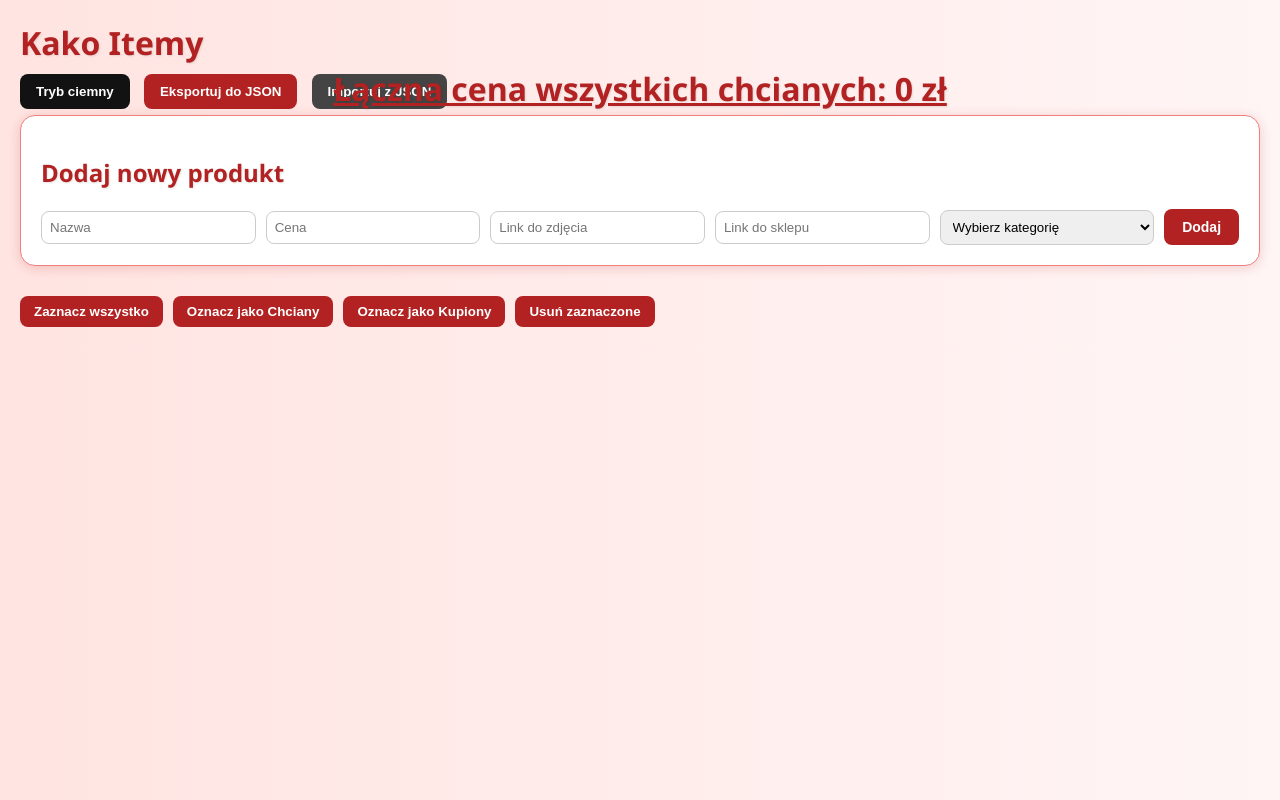
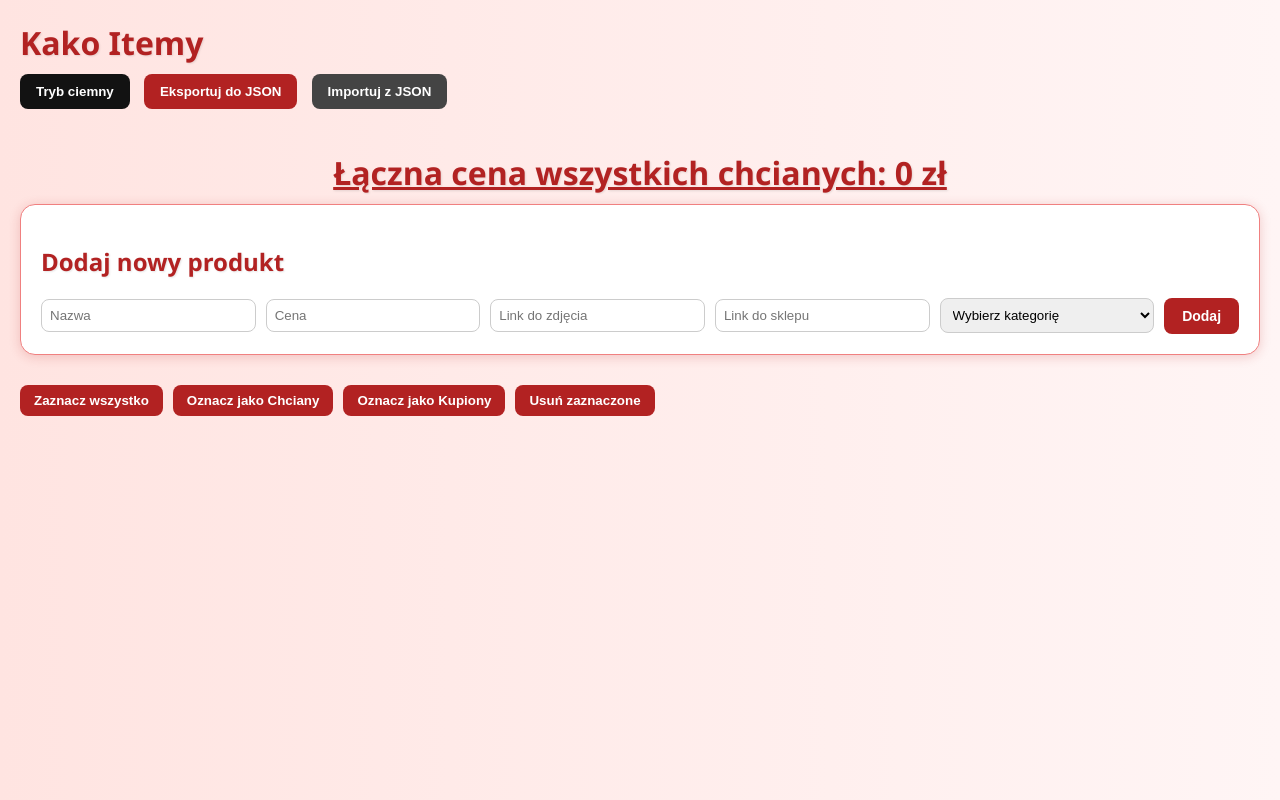
Before and after one commit to andrisiek/kako-itemy, a plain HTML site: page index.html in a window 1280 px wide. Drawn offline with Linux system fonts and the light colour scheme.

Commit message:
bugfix css

```diff
--- a/style.css
+++ b/style.css
@@ -307,11 +307,10 @@ h2 {
 
 /* Łączna cena */
 #lacznacena {
-    margin-top: -62px;
-    margin-bottom: 5px;
     color: #b22222;
     text-align: center;
     width: auto;
+    font-weight: bolder;
     text-decoration: underline;
 }
 
```
